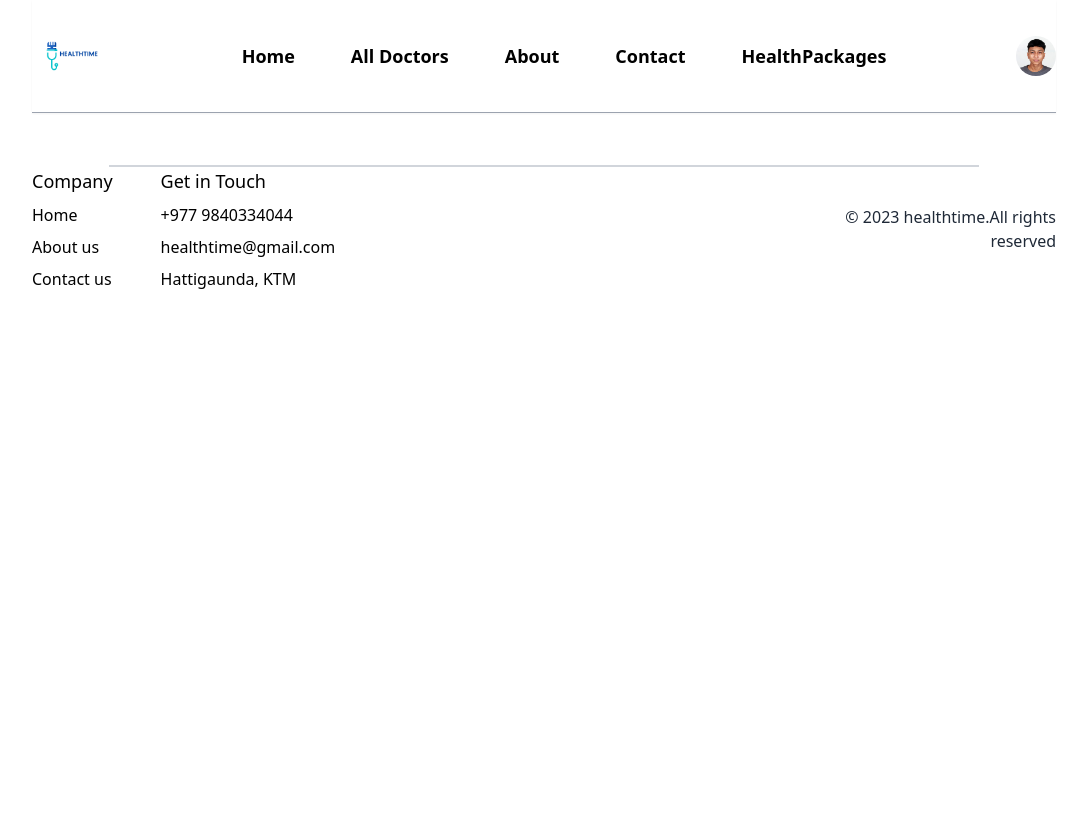
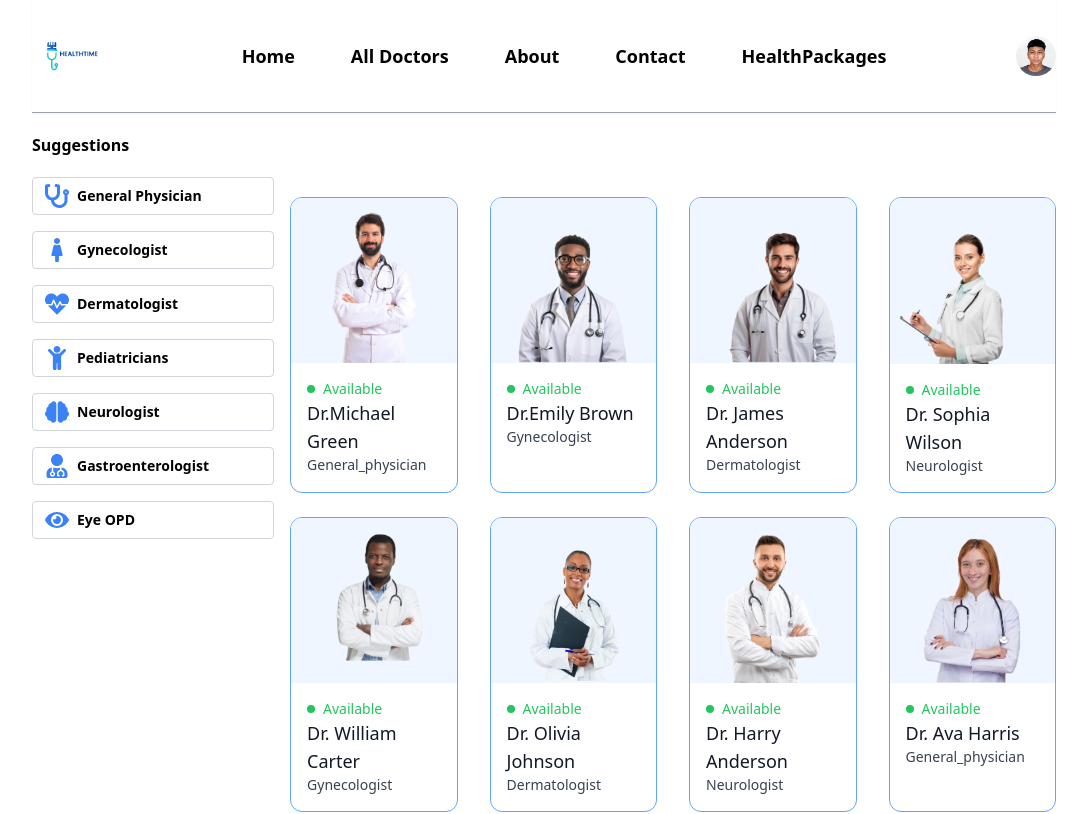
Before and after one commit to AayushBdrShahi/HospitalManagementSystem, a React (Vite) app: page /doctors in a window 1280 px wide. Shown: the top 814 px of the page, without its empty margins (96-1183 px from the left). Built offline with nearby package versions, Linux system fonts and the light colour scheme.

Commit message:
Add Doctors in frontend Section

```diff
--- a/src/assets/assets.js
+++ b/src/assets/assets.js
@@ -18,7 +18,7 @@ import doc9 from './doc9.png'
 import doc10 from './doc10.png'
 import Dermatologist from './Dermatologist.png'
 import Gastroenterologist from './Gastroenterologist.png'
-import General_physician from './General_Physicia.png'
+import General_physician from './General_Physician.png'
 import Gynecologist from './Gynecologist.png'
 import Neurologist from './Neurologist.png'
 import Eye from'./Eye.png'
@@ -56,7 +56,7 @@ export const specialityData =[
         speciality: "Neurologist",
         image:Neurologist,
     }, {
-        speciality: "Eye OPD",
+        speciality: "Eye_OPD",
         image:Eye,
     },
 
@@ -72,7 +72,7 @@ export const doctors =[
         _id:"doc1",
         name:"Dr.Michael Green",
         image: doc1,
-        speciality: 'General physcian',
+        speciality: 'General_physician',
         degree: "MBBS",
         experience: '5 years',
         about: 'Dr. Green specializes in joint replacement surgeries and sports injury management, helping patients regain mobility and lead active lives.',
@@ -164,7 +164,7 @@ export const doctors =[
         _id:"doc8",
         name: 'Dr. Ava Harris',
         image: doc8,
-        speciality: 'General physcian',
+        speciality: 'General_physician',
         degree: "MBBS",
         experience: '5 years',
         about: 'Dr. Ava specializes in joint replacement surgeries and sports injury management, helping patients regain mobility and lead active lives.',
@@ -191,8 +191,8 @@ export const doctors =[
         _id:"doc9",
         name: 'Dr. Sarah Johnson',
         image: doc9,
-        speciality: 'Eye Specialist',
-        degree: 'MD, EYE OPD',
+        speciality: 'Eye_OPD',
+        degree: 'MD, EYE_OPD',
         experience: '10 years',
         about: 'Dr.Sarah provides expert care in diagnosing and managing digestive system disorders.',
         fees:70,
--- a/src/pages/Doctors.jsx
+++ b/src/pages/Doctors.jsx
@@ -1,11 +1,101 @@
-import React from 'react'
+import React, { useContext, useEffect, useState } from "react";
+import { useNavigate, useParams } from "react-router-dom";
+import { FaUserMd, FaFemale, FaBrain, FaStethoscope, FaChild, FaHeartbeat, FaEye } from 'react-icons/fa';
+import { AppContext } from "../context/Appcontext";
+
 
 const Doctors = () => {
+  const { speciality } = useParams();
+  const [filterDoc, setFilterDoc] = useState([]);
+  const navigate = useNavigate();
+
+  const {doctors} = useContext(AppContext);
+
+
+  const applyFilter = ()=>{
+
+    if(speciality){
+      setFilterDoc(doctors.filter(doc => doc.speciality === speciality))
+    }else{
+      setFilterDoc(doctors);
+    }
+  }
+  useEffect(()=>{
+    applyFilter();
+  },[doctors,speciality])
+
+
   return (
     <div>
+      <p className="text-black font-bold">Suggestions</p>
+      <div className="flex flex-col sm:flex-row items-start gap-4 mt-5">
+        <div className="flex flex-col font-semibold text-sm space-y-4 text-black">
 
+        <p onClick={() =>speciality === "General physcian"? navigate("/doctors"): navigate("/doctors/General_physician")}
+            className={`flex items-center w-[94vw] sm:w-auto pl-3 py-1.5 pr-16 border border-gray-300 rounded transition-all cursor-pointer ${
+              speciality === "General_Physician" ? "bg-indigo-100 text-black" : ""}`}>
+            <FaStethoscope className="mr-2 text-2xl text-blue-500" /> General Physician
+          </p>
+
+          <p onClick={() =>speciality === "Gynecologist"? navigate("/doctors"): navigate("/doctors/Gynecologist")}
+            className={`flex items-center w-[94vw] sm:w-auto pl-3 py-1.5 pr-16 border border-gray-300 rounded transition-all cursor-pointer ${
+              speciality === "Gynecologist" ? "bg-indigo-100 text-black" : ""}`}>
+            <FaFemale className="mr-2 text-2xl text-blue-500" /> Gynecologist
+          </p>
+
+          <p onClick={() => speciality === "Dermatologist" ? navigate("/doctors"): navigate("/doctors/Dermatologist")}
+            className={`flex items-center w-[94vw] sm:w-auto pl-3 py-1.5 pr-16 border border-gray-300 rounded transition-all cursor-pointer ${
+              speciality === "Dermatologist" ? "bg-indigo-100 text-black" : ""}`}>
+            <FaHeartbeat className="mr-2 text-2xl text-blue-500" /> Dermatologist
+          </p>
+
+          <p onClick={() => speciality === "Pediatricians"? navigate("/doctors"): navigate("/doctors/Pediatricians")}
+            className={`flex items-center w-[94vw] sm:w-auto pl-3 py-1.5 pr-16 border border-gray-300 rounded transition-all cursor-pointer ${
+              speciality === "Pediatricians" ? "bg-indigo-100 text-black" : ""}`}>
+            <FaChild className="mr-2 text-2xl text-blue-500" /> Pediatricians
+          </p>
+
+          <p onClick={() => speciality === "Neurologist" ? navigate("/doctors") : navigate("/doctors/Neurologist")}
+            className={`flex items-center w-[94vw] sm:w-auto pl-3 py-1.5 pr-16 border border-gray-300 rounded transition-all cursor-pointer ${
+              speciality === "Neurologist" ? "bg-indigo-100 text-black" : "" }`}>
+            <FaBrain className="mr-2 text-2xl text-blue-500" /> Neurologist
+          </p>
+
+          <p onClick={() => speciality === "Gastroenterologist" ? navigate("/doctors") : navigate("/doctors/Gastroenterologist")}
+            className={`flex items-center w-[94vw] sm:w-auto pl-3 py-1.5 pr-16 border border-gray-300 rounded transition-all cursor-pointer ${
+              speciality === "Gastroenterologist" ? "bg-indigo-100 text-black": ""}`}>
+            <FaUserMd className="mr-2 text-2xl text-blue-500" /> Gastroenterologist
+          </p>
+          <p onClick={() => speciality === "Eye_OPD" ? navigate("/doctors"): navigate("/doctors/Eye_OPD")}
+            className={`flex items-center w-[94vw] sm:w-auto pl-3 py-1.5 pr-16 border border-gray-300 rounded transition-all cursor-pointer ${
+            speciality === "Eye_OPD" ? "bg-indigo-100 text-black" : "" }`}>
+            <FaEye className="mr-2 text-2xl text-blue-500" /> Eye OPD
+            </p>
+
+            </div>
+
+        {/* Displaying the doctor  */}
+
+        <div className='w-full grid grid-cols-1 sm:grid-cols-2 md:grid-cols-4 gap-8 pt-5 gap-y-6 px-4 sm:px-0 pb-20'>
+          {
+            filterDoc.map((item,index) =>(
+              <div onClick={()=>navigate(`/appointments/${item._id}`)} className='border border-blue-400 rounded-xl overflow-hidden cursor-pointer hover:translate-y-[-10px] transition-all duration-500 'key={index}>
+                  <img className='bg-blue-50 w-full h-59 rounded-t-lg' src={item.image} alt="" />
+                  <div className='p-4'>
+                      <div className='flex items-center gap-2 text-sm text-center text-green-500'>
+                          <p className='w-2 h-2 bg-green-500 rounded-full'></p><p>Available</p>
+                  </div>
+                  <p className='text-gray-900 text-lg font-medium'>{item.name}</p>
+                  <p className='text-gray-700 text-sm'>{item.speciality}</p>
+                  </div>
+              </div>
+          ))
+          }
+        </div>
+      </div>
     </div>
-  )
-}
 
-export default Doctors
+  );
+};
+
+export default Doctors;
```
Also changed, not shown: src/assets/General_Physician.png (renamed from src/assets/General_Physicia.png).
